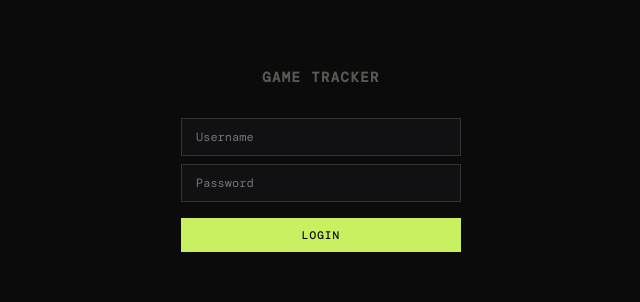
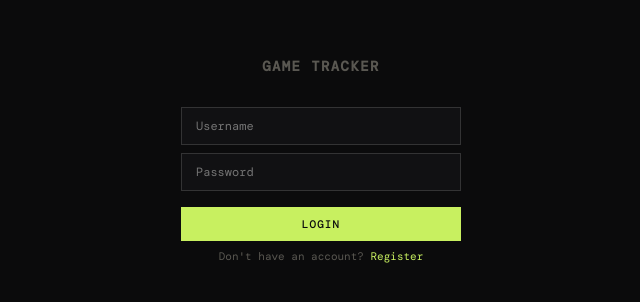
Before and after one commit to Nektoreal/GameLibraryDesk, an Electron app: page renderer/index.html in a window 1280 px wide. Shown: the part 236-538 px from the top of the page, without its empty margins (319-959 px from the left). Drawn offline with nearby package versions, Linux system fonts and the light colour scheme; no server answers.

Commit message:
add register link, fix logout display, open external browser

```diff
--- a/preload.js
+++ b/preload.js
@@ -15,5 +15,7 @@ contextBridge.exposeInMainWorld('electronAPI', { //creates `window.electronAPI`
 
   sendToken: (token) => ipcRenderer.send('token', token),
 
-  openFileDialog: () => ipcRenderer.invoke('open-file-dialog')
+  openFileDialog: () => ipcRenderer.invoke('open-file-dialog'),
+
+  openExternal: (url) => ipcRenderer.invoke('open-external', url)
 })
--- a/renderer/app.js
+++ b/renderer/app.js
@@ -86,7 +86,7 @@ function logout(){
   //hide main
   document.getElementById('main-screen').style.display = 'none';
   //show login
-  document.getElementById('login-screen').style.display = 'block';
+  document.getElementById('login-screen').style.display = 'flex';
 }
 
 function startTracking(entryId, gameTitle) {
--- a/renderer/index.html
+++ b/renderer/index.html
@@ -13,6 +13,10 @@
       <input id="username" placeholder="Username"/>
       <input id="password" placeholder="Password" type="password"/>
       <button onclick="login()">Login</button>
+      <p class="login-register">
+        Don't have an account?
+        <a onclick="window.electronAPI.openExternal('http://127.0.0.1:5500/frontend/index.html')" href="#">Register</a>
+      </p>
       <p id="login-error"></p>
     </div>
   </div>
--- a/renderer/style.css
+++ b/renderer/style.css
@@ -88,6 +88,25 @@ body {
     font-family: var(--font-mono);
     font-size: 11px;
     text-align: center;
+}
+
+
+/* REGISTER */
+.login-register {
+    text-align: center;
+    font-family: var(--font-mono);
+    font-size: 11px;
+    color: var(--text-muted);
+}
+
+.login-register a {
+    color: var(--accent);
+    text-decoration: none;
+    cursor: pointer;
+}
+
+.login-register a:hover {
+    opacity: 0.8;
 }
 
 /* HEADER */
```
Also changed, not shown: main.js (+8 -1 lines).
